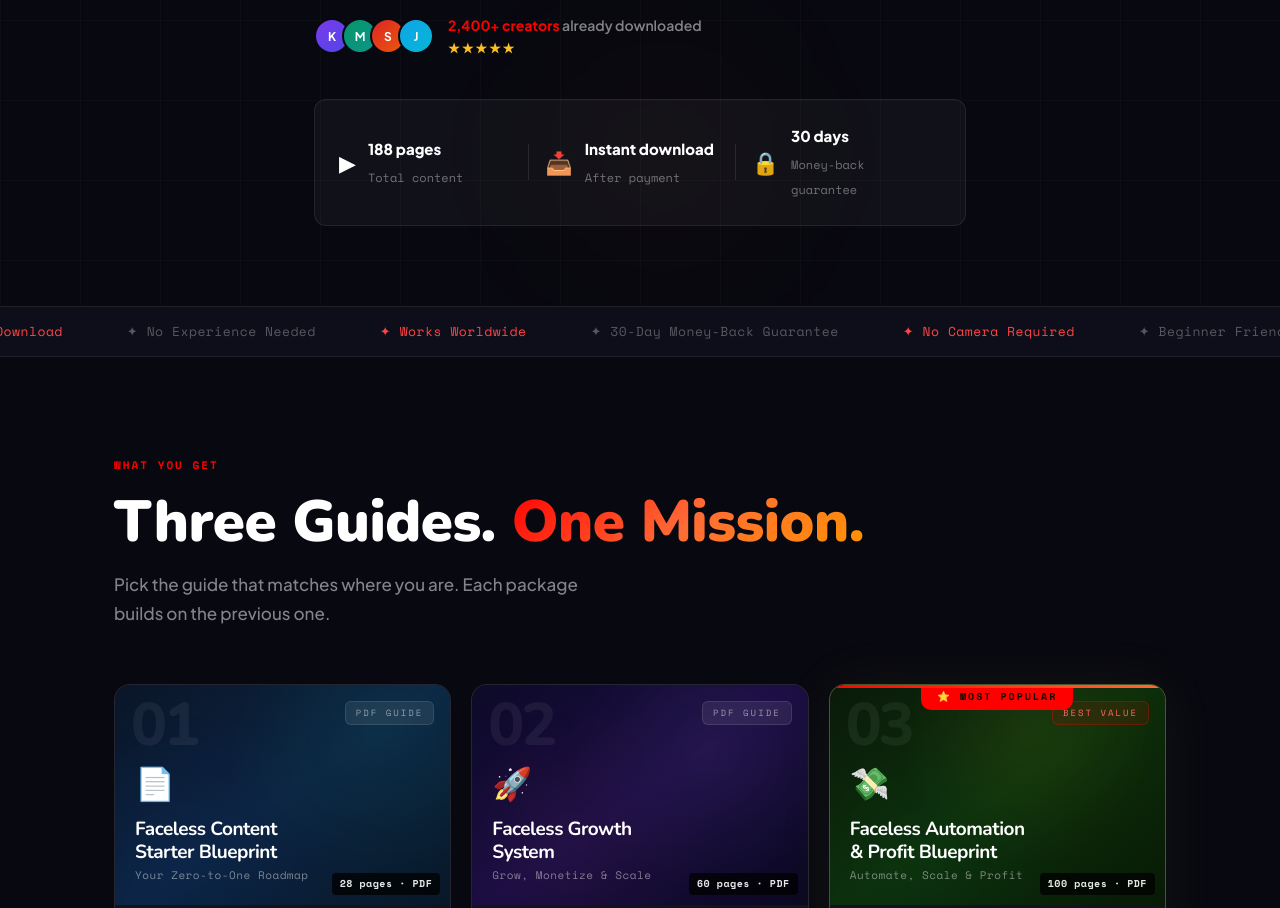
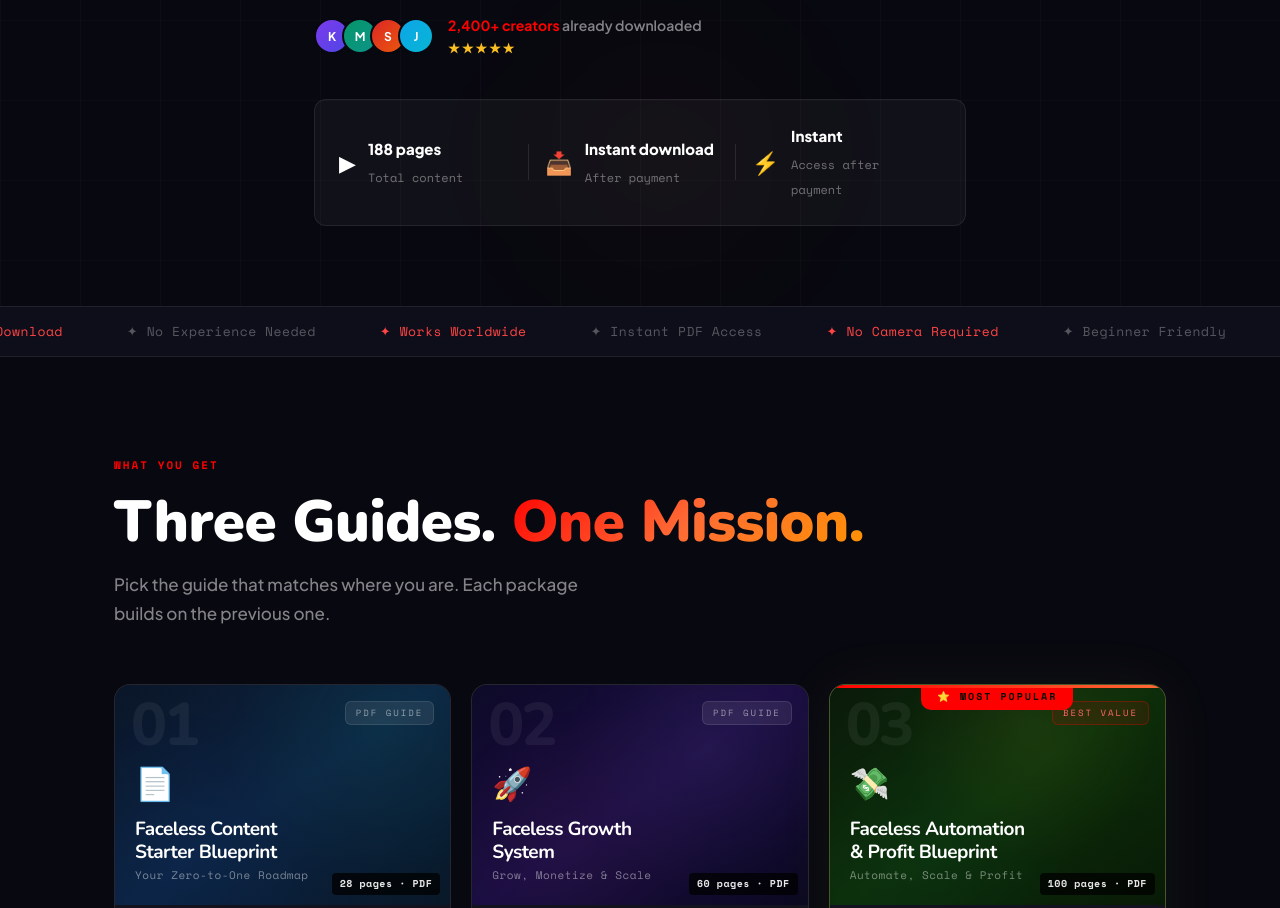
Before and after one commit to Capitalhub-g/creator-cash-blueprint, a plain HTML site: page creator-cash-blueprint.html in a window 1280 px wide. Shown: the part 940-1848 px from the top of the page. Drawn offline with nearby package versions, Linux system fonts and the light colour scheme.

Commit message:
v1.8 — Verwijder 30-day money-back guarantee
Verwijderd:
- '30-Day Money-Back Guarantee' uit trust strip marquee (2x)
- Hero stats: '30 days / Money-back guarantee' → 'Instant / Access after payment'
- FAQ antwoord: vervangen door 'all sales are final' beleid
- Final CTA fine print: '30-day money-back guarantee' verwijderd
- Footer: 'Refund Policy' link volledig verwijderd
- Modal: secure label bijgewerkt

Bewaard (cursusinhoud, geen garantie):
- '30-day launch plan' in Guide 1 bullet list

```diff
--- a/creator-cash-blueprint.html
+++ b/creator-cash-blueprint.html
@@ -2374,10 +2374,10 @@ h1, h2, h3, h4, h5 {
       </div>
       <div class="yt-stat-div"></div>
       <div class="yt-stat">
-        <div class="yt-stat-icon">🔒</div>
+        <div class="yt-stat-icon">⚡</div>
         <div class="yt-stat-info">
-          <strong>30 days</strong>
-          <span>Money-back guarantee</span>
+          <strong>Instant</strong>
+          <span>Access after payment</span>
         </div>
       </div>
     </div>
@@ -2439,14 +2439,14 @@ h1, h2, h3, h4, h5 {
       <span>✦ Instant PDF Download</span>
       <span>✦ No Experience Needed</span>
       <span>✦ Works Worldwide</span>
-      <span>✦ 30-Day Money-Back Guarantee</span>
+      <span>✦ Instant PDF Access</span>
       <span>✦ No Camera Required</span>
       <span>✦ Beginner Friendly</span>
       <!-- repeat for infinite scroll -->
       <span>✦ Instant PDF Download</span>
       <span>✦ No Experience Needed</span>
       <span>✦ Works Worldwide</span>
-      <span>✦ 30-Day Money-Back Guarantee</span>
+      <span>✦ Instant PDF Access</span>
       <span>✦ No Camera Required</span>
       <span>✦ Beginner Friendly</span>
     </div>
@@ -2810,11 +2810,11 @@ h1, h2, h3, h4, h5 {
 
         <div class="faq-item">
           <button class="faq-q">
-            What's your refund policy?
+            Is there a refund policy?
             <span class="faq-toggle">+</span>
           </button>
           <div class="faq-a">
-            <p>We offer a 30-day money-back guarantee. If you're not satisfied for any reason, email us within 30 days of purchase and we'll refund you in full. No questions asked.</p>
+            <p>Because these are digital information products that are delivered instantly, all sales are final. We encourage you to read the full guide descriptions and FAQ carefully before purchasing. If you have any questions before buying, email us at support@creatorcashblueprint.com and we'll help you pick the right guide.</p>
           </div>
         </div>
 
@@ -2843,7 +2843,7 @@ h1, h2, h3, h4, h5 {
         Get My PDFs Now
         <svg width="20" height="20" viewBox="0 0 24 24" fill="none" stroke="currentColor" stroke-width="2.5"><path d="M5 12h14M12 5l7 7-7 7"/></svg>
       </a>
-      <p class="cta-fine">🔒 Secure checkout · Instant delivery · 30-day money-back guarantee</p>
+      <p class="cta-fine">🔒 Secure checkout · Instant PDF delivery · All sales are final</p>
     </div>
   </section>
 
@@ -2886,7 +2886,6 @@ h1, h2, h3, h4, h5 {
           <h4>Legal</h4>
           <a href="#">Privacy Policy</a>
           <a href="#">Terms of Service</a>
-          <a href="#">Refund Policy</a>
         </div>
       </div>
     </div>
@@ -2940,7 +2939,7 @@ h1, h2, h3, h4, h5 {
         <button class="btn-checkout" onclick="processCheckout()">
           🔒 Complete Purchase
         </button>
-        <p class="secure-label">Secured by Stripe · 256-bit SSL encryption</p>
+        <p class="secure-label">🔒 Secured by Stripe · 256-bit SSL · Instant access after payment</p>
       </div>
 
       <div id="paypalPane" style="display:none">
```
